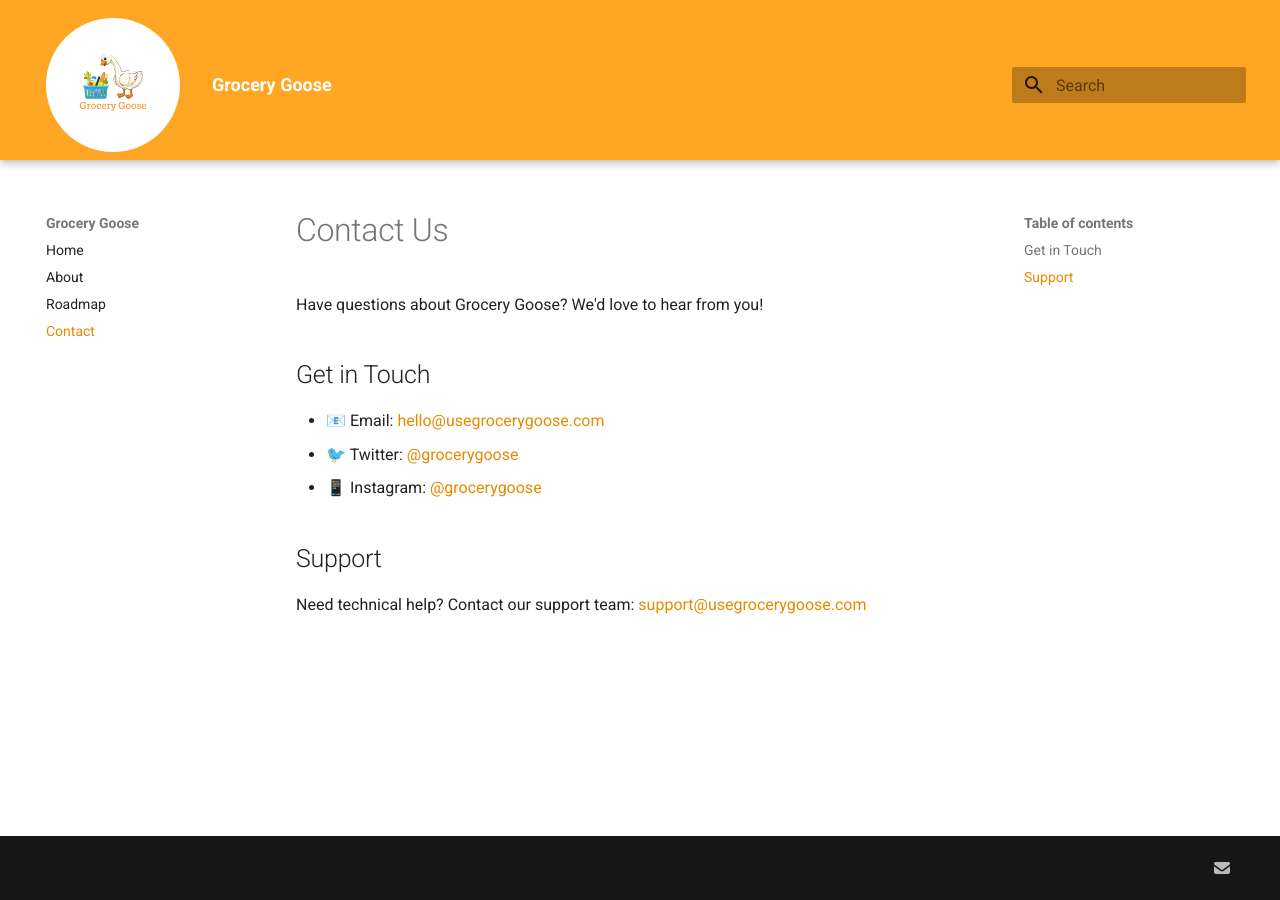
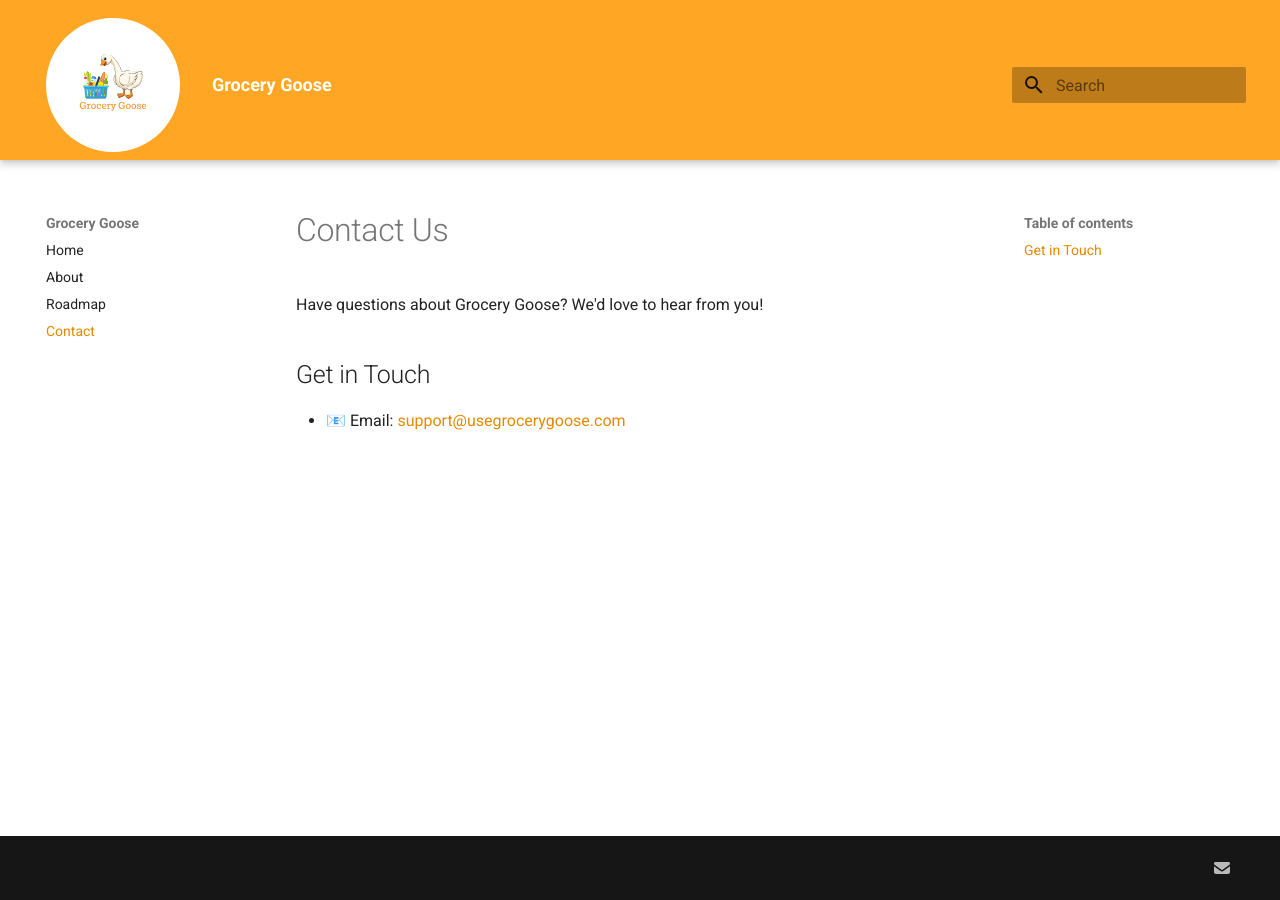
Before and after one commit to grocerygoose/grocerygoose-site, an MkDocs documentation site: the page built from docs/contact.md, in a window 1280 px wide. Built offline with MkDocs 1.6.1 and Material for MkDocs 9.7.7, drawn with Linux system fonts in a browser that asks for light colours.

Commit message:
fix(site): fix typos

```diff
--- a/docs/contact.md
+++ b/docs/contact.md
@@ -4,11 +4,4 @@
 
 ## Get in Touch
 
-- 📧 Email: [hello@usegrocerygoose.com](mailto:support@usegrocerygoose.com)
-- 🐦 Twitter: [@grocerygoose](https://twitter.com/grocerygoose)
-- 📱 Instagram: [@grocerygoose](https://instagram.com/grocerygoose)
-
-## Support
-
-Need technical help? Contact our support team:
-[support@usegrocerygoose.com](mailto:support@usegrocerygoose.com)
+- 📧 Email: [support@usegrocerygoose.com](mailto:support@usegrocerygoose.com)
```
Also changed, not shown: docs/about/about.md (+2 -4 lines), docs/index.md (+1 -1 lines).
